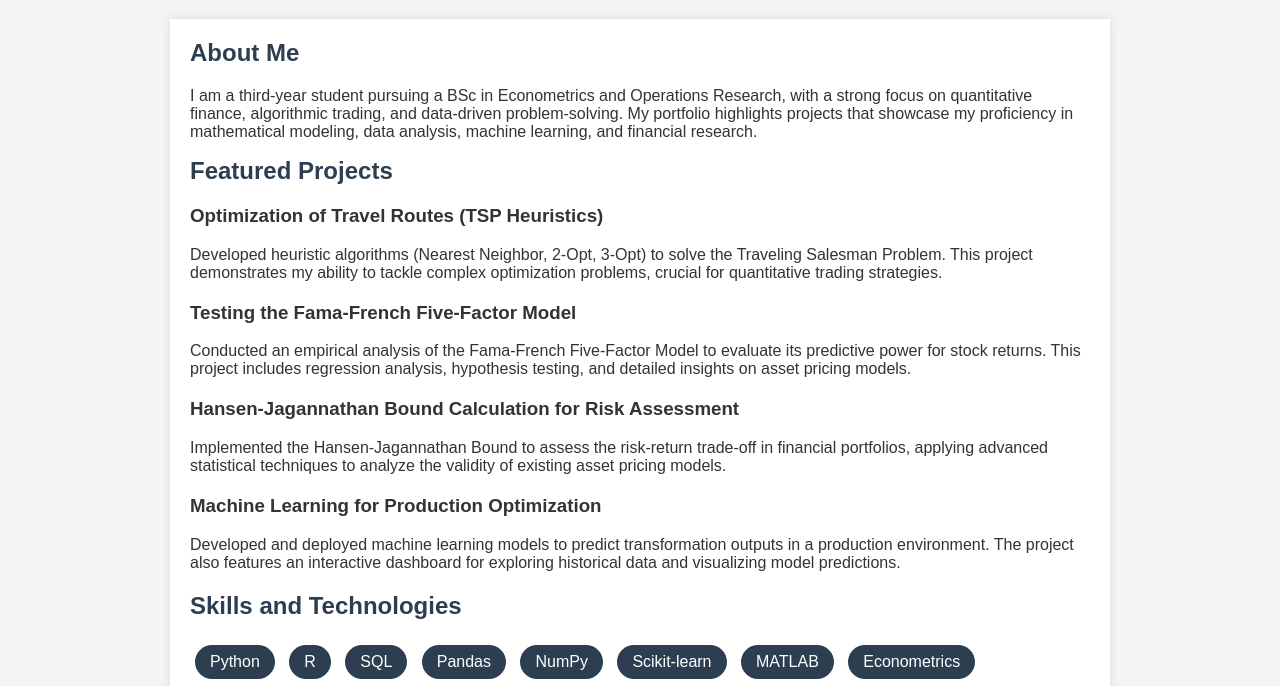
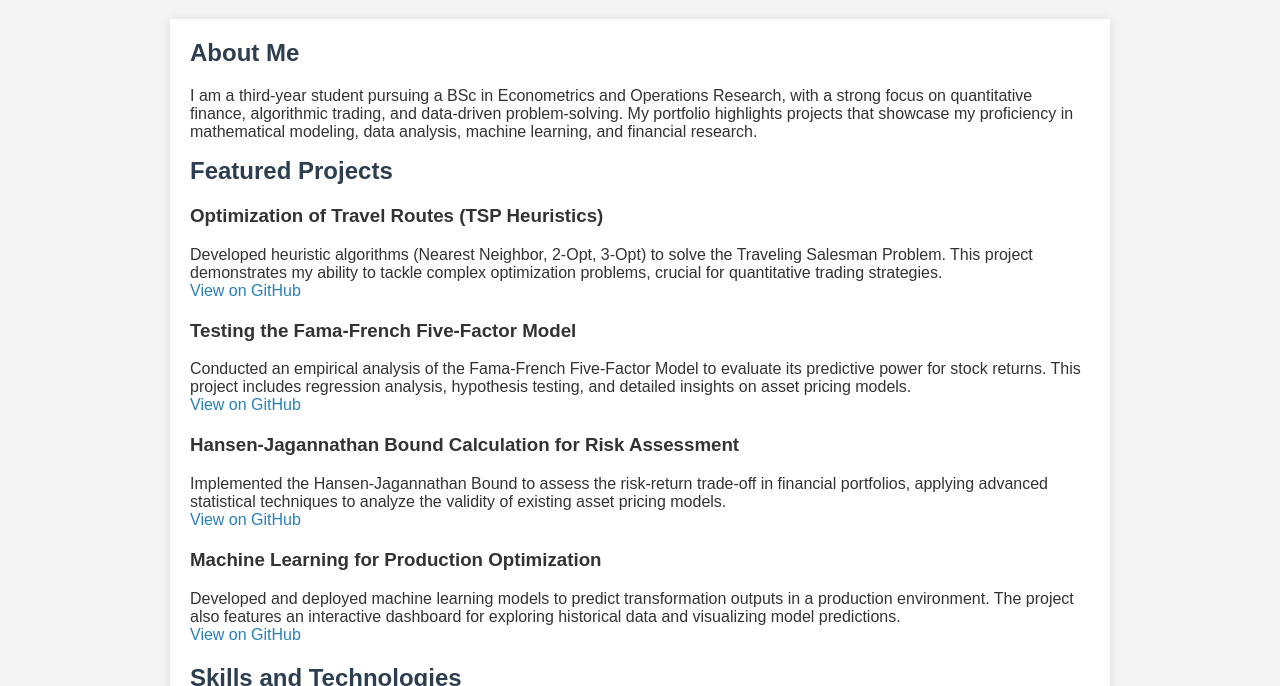
Before and after one commit to oskweber/oskweb.github.io, a plain HTML site: page index.html in a window 1280 px wide. Shown: the part 86-772 px from the top of the page. Drawn offline with Linux system fonts and the light colour scheme.

Commit message:
Update index.html

```diff
--- a/index.html
+++ b/index.html
@@ -5,7 +5,7 @@
     <meta charset="UTF-8">
     <meta http-equiv="X-UA-Compatible" content="IE=edge">
     <meta name="viewport" content="width=device-width, initial-scale=1.0">
-    <title>O.R. Weber's Quantitative Research Portfolio</title>
+    <title>O.R. Weber's Portfolio</title>
     <style>
         body {
             font-family: Arial, sans-serif;
@@ -103,6 +103,8 @@
                     Developed heuristic algorithms (Nearest Neighbor, 2-Opt, 3-Opt) to solve the Traveling Salesman Problem.
                     This project demonstrates my ability to tackle complex optimization problems, crucial for
                     quantitative trading strategies.
+                    <br>
+                    <a href="https://github.com/oskweber/DrillPathOptimizer" target="_blank">View on GitHub</a>
                 </p>
             </div>
 
@@ -113,6 +115,8 @@
                     power for stock returns.
                     This project includes regression analysis, hypothesis testing, and detailed insights on asset
                     pricing models.
+                    <br>
+                    <a href="https://github.com/oskweber/Fama-French-Model" target="_blank">View on GitHub</a>
                 </p>
             </div>
 
@@ -122,6 +126,8 @@
                     Implemented the Hansen-Jagannathan Bound to assess the risk-return trade-off in financial
                     portfolios, applying advanced statistical techniques to analyze the validity of existing asset
                     pricing models.
+                    <br>
+                    <a href="https://github.com/oskweber/Hansen-Jagannathan-Bound" target="_blank">View on GitHub</a>
                 </p>
             </div>
 
@@ -132,6 +138,8 @@
                     environment.
                     The project also features an interactive dashboard for exploring historical data and visualizing
                     model predictions.
+                    <br>
+                    <a href="https://github.com/oskweber/Production-Optimization-ML" target="_blank">View on GitHub</a>
                 </p>
             </div>
         </section>
```
